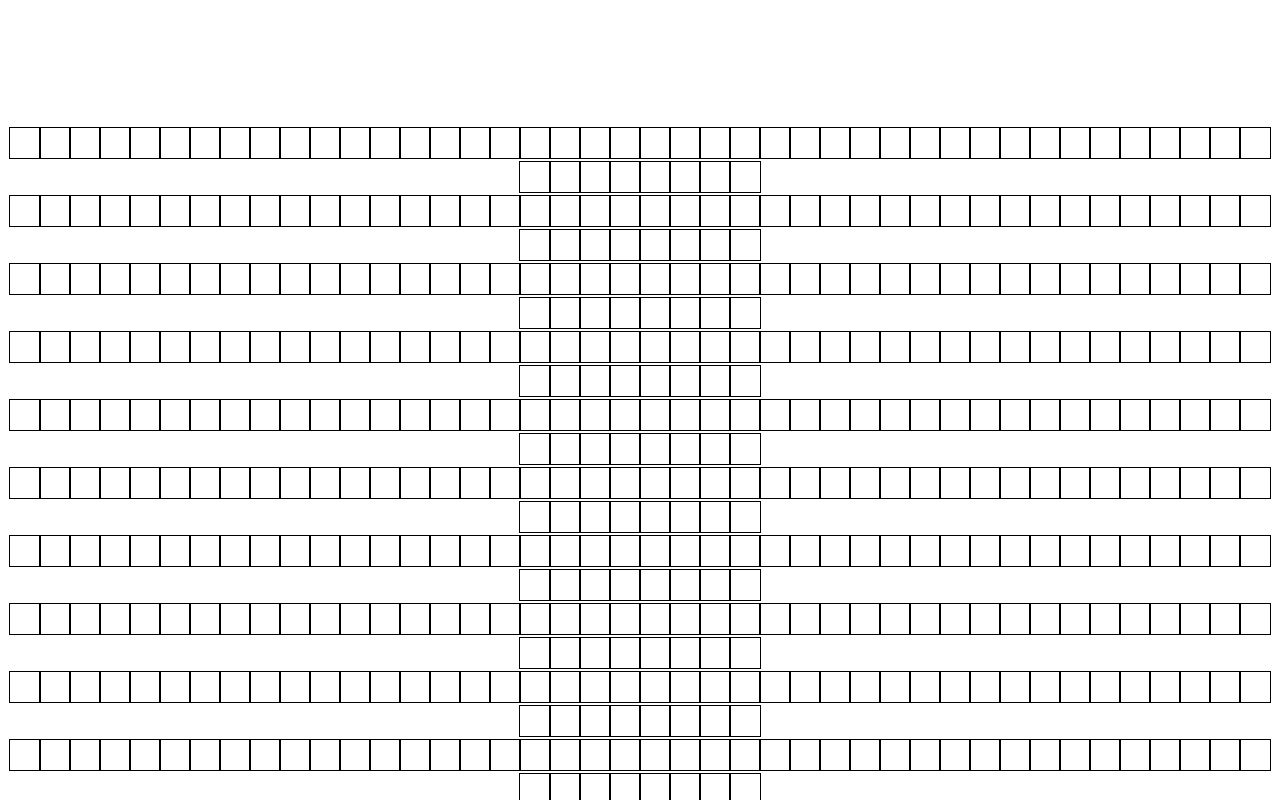
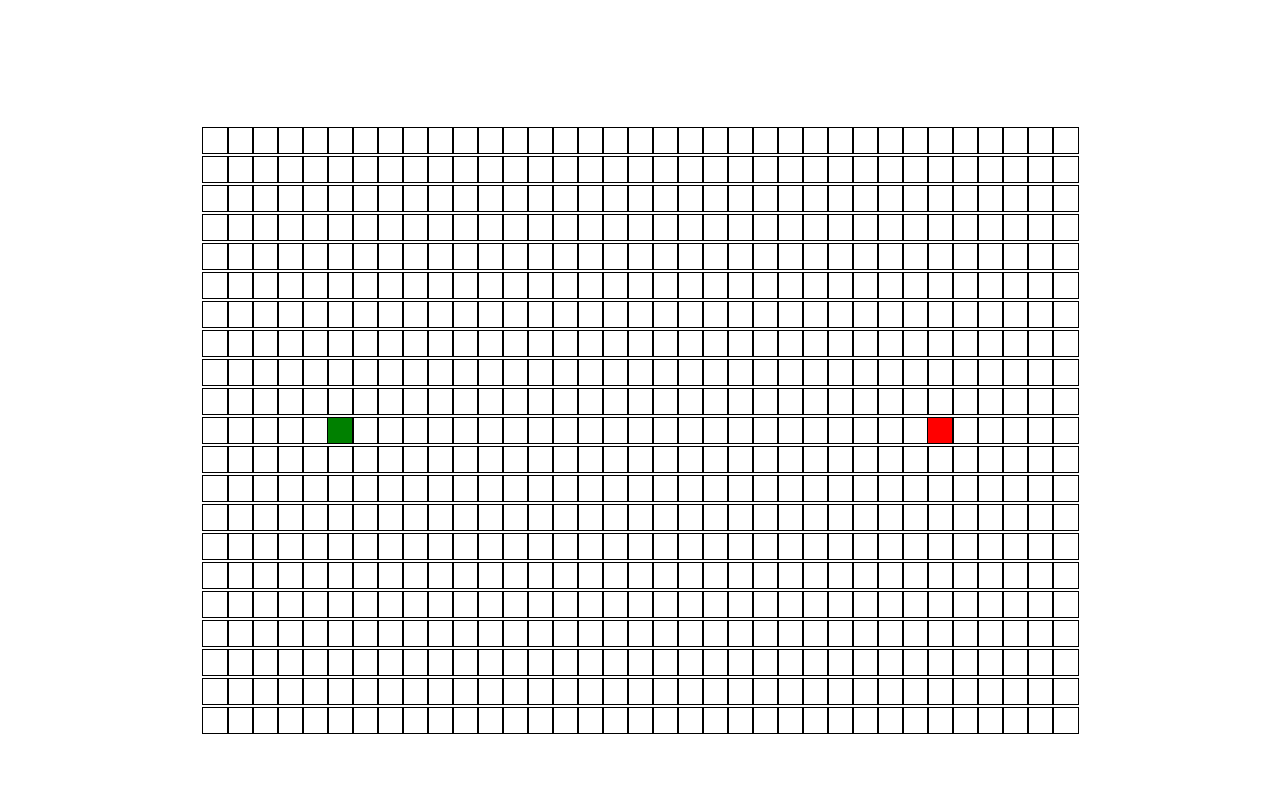
Before and after one commit to hien-alex/pathfinder_visual, a React (Create React App) app: page / in a window 1280 px wide. Shown: the top 800 px of the page. Built offline with nearby package versions, Linux system fonts and the light colour scheme.

Commit message:
fixing minor css bug, finished dijkstras algo

```diff
--- a/src/PathfindingVisualizer/Node/Node.css
+++ b/src/PathfindingVisualizer/Node/Node.css
@@ -1,8 +1,8 @@
 .node {
-  width: 30px;
-  height: 30px;
+  width: 25px;
+  height: 25px;
   outline: 0.5px solid black;
-  display: inline-flex;
+  display: inline-block;
 }
 
 .startNode {
--- a/src/PathfindingVisualizer/PathfindingVisualizer.jsx
+++ b/src/PathfindingVisualizer/PathfindingVisualizer.jsx
@@ -14,12 +14,12 @@ export default class PathfindingVisualizer extends Component {
     const nodes = [];
     for (let row = 0; row < 21; row++) {
       const currentRow = [];
-      for (let col = 0; col < 50; col++) {
+      for (let col = 0; col < 35; col++) {
         const currentNode = {
           col,
           row,
           isStart: row === 10 && col === 5,
-          isFinish: row === 10 && col === 45,
+          isFinish: row === 10 && col === 29,
           distance: Infinity,
           isVisited: false,
           isWall: false,
```
Also changed, not shown: src/Algorithms/Dijkstras.js (+36 -2 lines).
